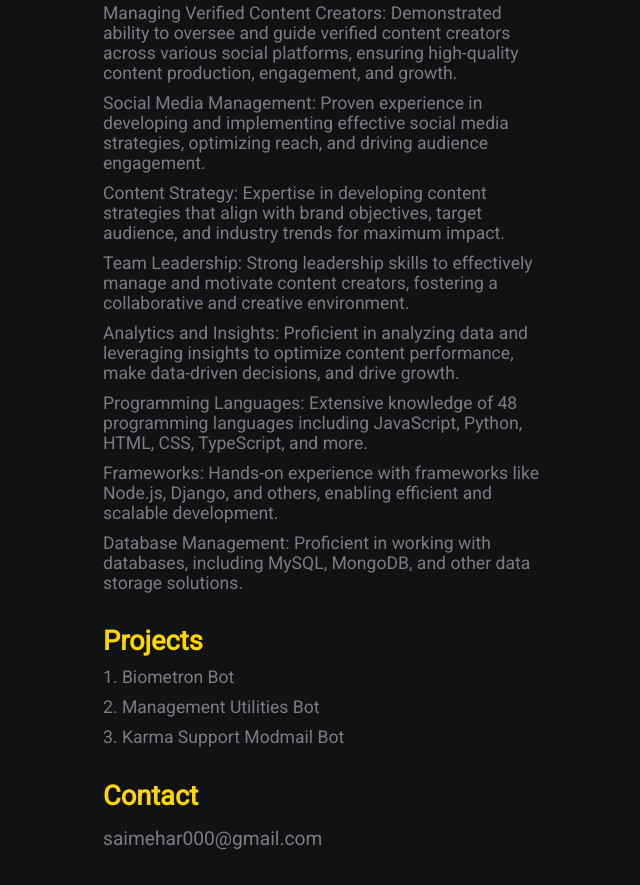
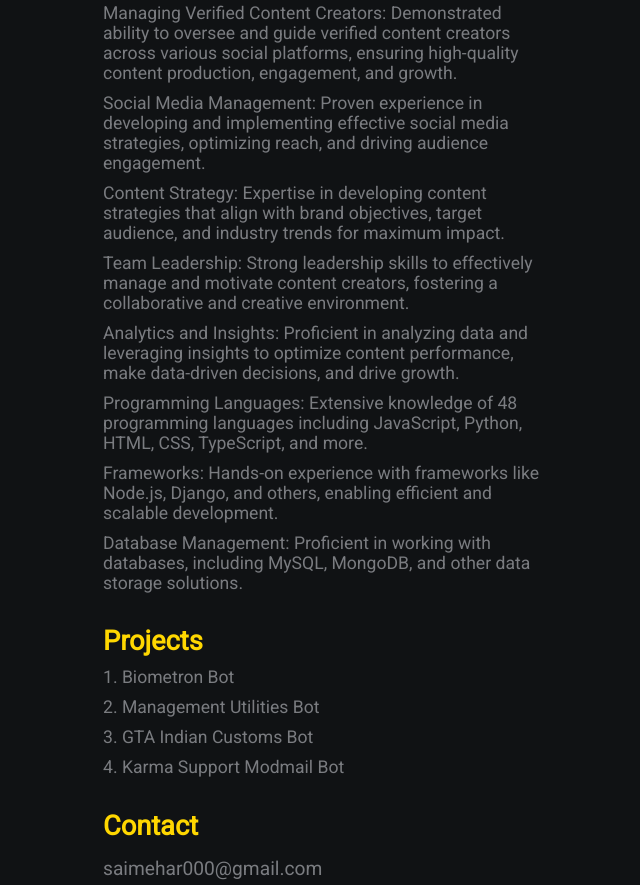
Before and after one commit to sai-mehar/sai-mehar.github.io, a plain HTML site: page index.html in a window 1280 px wide. Shown: the part 531-1416 px from the top of the page, without its empty margins (537-1177 px from the left). Before the commit the page ends 1386 px from the top, so only its background shows below. Drawn offline with Linux system fonts and the light colour scheme.

Commit message:
Initial Commit

```diff
--- a/index.html
+++ b/index.html
@@ -45,7 +45,8 @@
             <h2>Projects</h2>
             <p>1. Biometron Bot</p>
             <p>2. Management Utilities Bot</p>
-            <p>3. Karma Support Modmail Bot</p>
+            <p>3. GTA Indian Customs Bot</p>
+            <p>4. Karma Support Modmail Bot</p>
             <h2>Contact</h2>
             <a href="mailto:saimehar000@gmail.com">saimehar000@gmail.com</a>
         </div>
```
